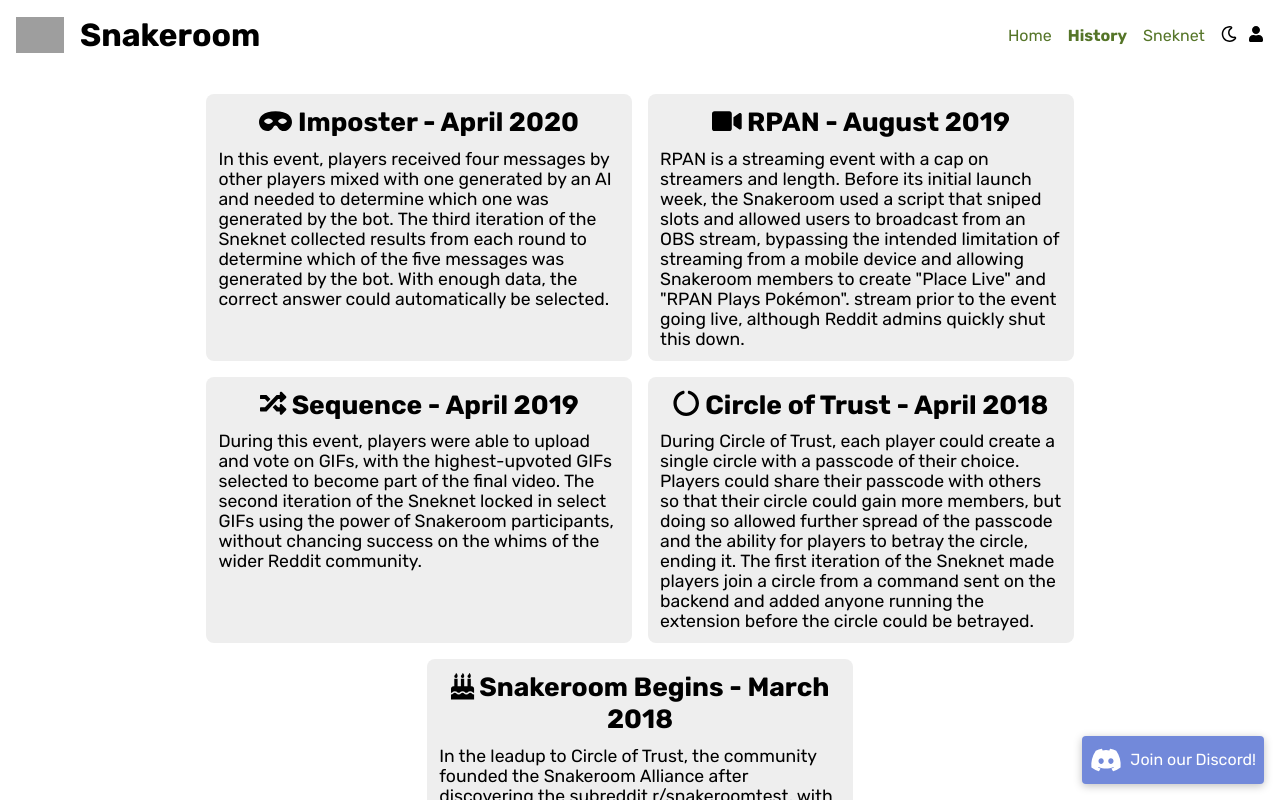
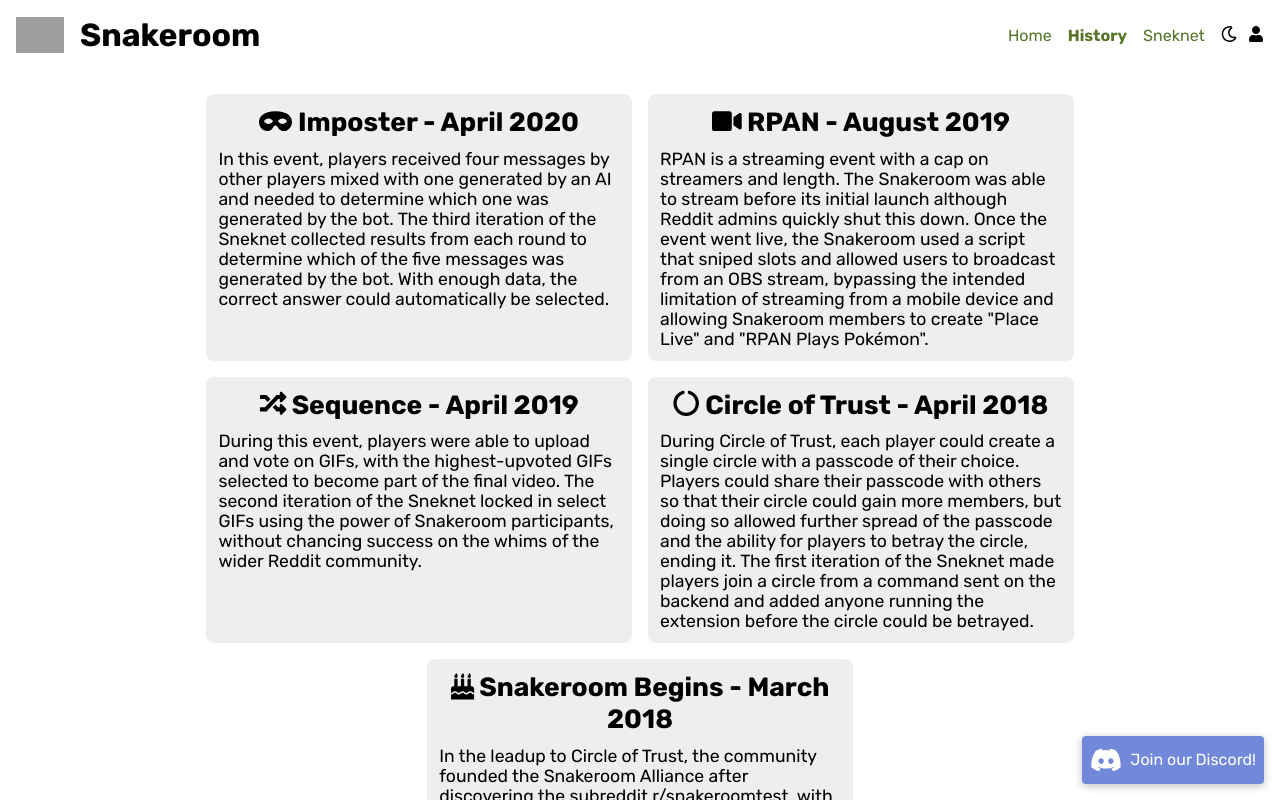
Before and after one commit to Snakeroom/Website, a Next.js app: page /history in a window 1280 px wide. Shown: the top 800 px of the page. Built offline with nearby package versions, Linux system fonts and the light colour scheme; grey boxes are pictures that could not be loaded.

Commit message:
Improve the accuracy of the RPAN event description
Co-authored-by: Megadynamite <50307653+Megadynamite@users.noreply.github.com>

```diff
--- a/pages/history.js
+++ b/pages/history.js
@@ -47,13 +47,13 @@
 			</Event>
 			<Event icon={faVideo} name="RPAN" time="August 2019">
 				RPAN is a streaming event with a cap on streamers and length.
-				Before its initial launch week, the Snakeroom used a script that
+				The Snakeroom was able to stream before its initial launch
+				although Reddit admins quickly shut this down.
+				Once the event went live, the Snakeroom used a script that
 				sniped slots and allowed users to broadcast from an OBS stream,
 				bypassing the intended limitation of streaming from a mobile
 				device and allowing Snakeroom members to create
 				&quot;Place Live&quot; and &quot;RPAN Plays Pokémon&quot;.
-				stream prior to the event going live, although Reddit admins
-				quickly shut this down.
 			</Event>
 			<Event icon={faRandom} name="Sequence" time="April 2019">
 				During this event, players were able to upload and vote on GIFs,
```
